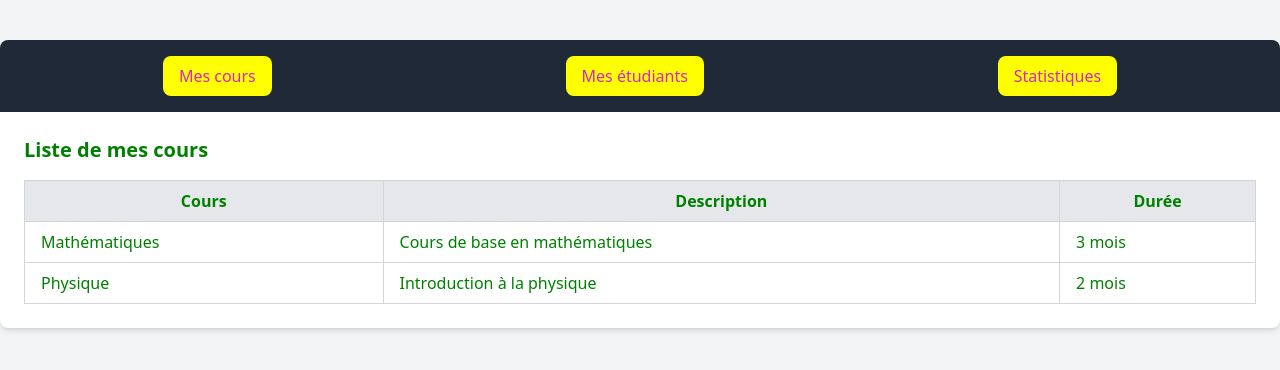
After one commit to kooutar/Youdemy, a PHP site: page /tmp.php in a window 1280 px wide. The commit adds this page. Shown: the top 370 px of the page. Run offline with PHP 8.4, Linux system fonts and the light colour scheme; some libraries are stand-ins or nearby versions.

Commit message:
ajoutCours

```diff
--- a/classes/db.php
+++ b/classes/db.php
@@ -1,11 +1,11 @@
 <?php
 
 class database {
-    private static ?database $instance = null; // Singleton instance de la classe database
-    private PDO $connection; // Connexion PDO
+    private static ?database $instance = null;
+    private PDO $connection;
 
     private function __construct() {
-        // Configuration de la connexion PDO
+
         $dsn = 'mysql:host=localhost;dbname=Youdemy';
         $username = 'root';
         $password = '';
@@ -25,15 +25,15 @@ class database {
         }
     }
 
-    // Méthode pour obtenir l'instance unique de la classe database
+
     public static function getInstance(): database {
         if (self::$instance === null) {
-            self::$instance = new self(); // Crée une nouvelle instance de la classe database
+            self::$instance = new self();
         }
         return self::$instance;
     }
 
-    // Méthode pour obtenir l'objet PDO
+
     public function getConnection(): PDO {
         return $this->connection;
     }
--- a/index.php
+++ b/index.php
@@ -24,7 +24,7 @@
 
                 <div class="flex items-center space-x-4">
                     <button class="px-4 py-2 rounded-lg bg-white hover:bg-gray-100">
-                        <a href="front/connexion.php"></a>Connexion
+                        <a href="front/connexion.php">Connexion</a>
                     </button>
                     <button class="px-4 py-2 rounded-lg bg-green-600 text-white hover:bg-green-700">
                        <a href="front/registre.php">Inscription</a>
--- /dev/null
+++ b/tmp.php
@@ -0,0 +1,133 @@
+<?php
+require_once 'classes/categorie.php';
+?>
+<!DOCTYPE html>
+<html lang="fr">
+<head>
+    <meta charset="UTF-8">
+    <meta name="viewport" content="width=device-width, initial-scale=1.0">
+    <title>Youdemy - Dashboard Professeur</title>
+    <script src="https://cdn.tailwindcss.com"></script>
+    <script src="https://cdnjs.cloudflare.com/ajax/libs/alpinejs/3.12.0/cdn.min.js" defer></script>
+    <style>
+        .hidden { display: none; }
+        .active-tab { background-color: red; color: red; }
+        body { background-color: blue; color: green; }
+        .tab-button { background-color: yellow; color:rgb(217, 37, 202); }
+        .tab-button:hover { background-color:rgb(42, 112, 211); }
+    </style>
+</head>
+<body class="bg-gray-100 font-sans leading-normal tracking-normal">
+
+<div class="container mx-auto mt-10">
+    <div class="bg-white shadow-md rounded-lg overflow-hidden">
+        <div class="flex justify-around bg-gray-800 text-white p-4">
+            <button class="tab-button active-tab px-4 py-2 rounded-lg" onclick="showTab('mesCours')">Mes cours</button>
+            <button class="tab-button px-4 py-2 rounded-lg" onclick="showTab('mesEtudiants')">Mes étudiants</button>
+            <button class="tab-button px-4 py-2 rounded-lg" onclick="showTab('statistiques')">Statistiques</button>
+        </div>
+
+        <div id="mesCours" class="tab-content p-6">
+            <h2 class="text-xl font-bold mb-4">Liste de mes cours</h2>
+            <table class="table-auto w-full border-collapse border border-gray-200">
+                <thead>
+                    <tr class="bg-gray-200">
+                        <th class="border border-gray-300 px-4 py-2">Cours</th>
+                        <th class="border border-gray-300 px-4 py-2">Description</th>
+                        <th class="border border-gray-300 px-4 py-2">Durée</th>
+                    </tr>
+                </thead>
+                <tbody>
+                    <!-- Remplir dynamiquement avec PHP -->
+                    <?php
+                    // Exemple de données - Remplacez avec une requête réelle à la base de données
+                    $cours = [
+                        ['nom' => 'Mathématiques', 'description' => 'Cours de base en mathématiques', 'duree' => '3 mois'],
+                        ['nom' => 'Physique', 'description' => 'Introduction à la physique', 'duree' => '2 mois']
+                    ];
+                    foreach ($cours as $c) {
+                        echo "<tr>
+                                <td class='border border-gray-300 px-4 py-2'>{$c['nom']}</td>
+                                <td class='border border-gray-300 px-4 py-2'>{$c['description']}</td>
+                                <td class='border border-gray-300 px-4 py-2'>{$c['duree']}</td>
+                              </tr>";
+                    }
+                    ?>
+                </tbody>
+            </table>
+        </div>
+
+        <div id="mesEtudiants" class="tab-content hidden p-6">
+            <h2 class="text-xl font-bold mb-4">Liste de mes étudiants</h2>
+            <table class="table-auto w-full border-collapse border border-gray-200">
+                <thead>
+                    <tr class="bg-gray-200">
+                        <th class="border border-gray-300 px-4 py-2">Nom</th>
+                        <th class="border border-gray-300 px-4 py-2">Email</th>
+                        <th class="border border-gray-300 px-4 py-2">Classe</th>
+                    </tr>
+                </thead>
+                <tbody>
+                    <!-- Remplir dynamiquement avec PHP -->
+                    <?php
+                    // Exemple de données - Remplacez avec une requête réelle à la base de données
+                    $etudiants = [
+                        ['nom' => 'Jean Dupont', 'email' => 'jean.dupont@example.com', 'classe' => '3e année'],
+                        ['nom' => 'Marie Curie', 'email' => 'marie.curie@example.com', 'classe' => '2e année']
+                    ];
+                    foreach ($etudiants as $e) {
+                        echo "<tr>
+                                <td class='border border-gray-300 px-4 py-2'>{$e['nom']}</td>
+                                <td class='border border-gray-300 px-4 py-2'>{$e['email']}</td>
+                                <td class='border border-gray-300 px-4 py-2'>{$e['classe']}</td>
+                              </tr>";
+                    }
+                    ?>
+                </tbody>
+            </table>
+        </div>
+
+        <div id="statistiques" class="tab-content hidden p-6">
+            <h2 class="text-xl font-bold mb-4">Statistiques</h2>
+            <div class="grid grid-cols-2 gap-4">
+                <div class="bg-gray-200 p-4 rounded-lg shadow">
+                    <h3 class="text-lg font-bold">Nombre total de cours</h3>
+                    <p class="text-2xl font-semibold">5</p>
+                </div>
+                <div class="bg-gray-200 p-4 rounded-lg shadow">
+                    <h3 class="text-lg font-bold">Nombre total d'étudiants</h3>
+                    <p class="text-2xl font-semibold">20</p>
+                </div>
+                <div class="bg-gray-200 p-4 rounded-lg shadow">
+                    <h3 class="text-lg font-bold">Taux de réussite moyen</h3>
+                    <p class="text-2xl font-semibold">85%</p>
+                </div>
+                <div class="bg-gray-200 p-4 rounded-lg shadow">
+                    <h3 class="text-lg font-bold">Cours les plus populaires</h3>
+                    <p class="text-2xl font-semibold">Mathématiques</p>
+                </div>
+            </div>
+        </div>
+    </div>
+</div>
+
+<script>
+    function showTab(tabId) {
+        // Masquer toutes les sections
+        document.querySelectorAll('.tab-content').forEach(content => {
+            content.classList.add('hidden');
+        });
+
+        // Afficher la section sélectionnée
+        document.getElementById(tabId).classList.remove('hidden');
+
+        // Mettre à jour les boutons d'onglet
+        document.querySelectorAll('.tab-button').forEach(button => {
+            button.classList.remove('active-tab');
+        });
+        event.target.classList.add('active-tab');
+    }
+</script>
+
+</body>
+</html>
```
Also changed, not shown: classes/Enseignant.php (+20 -10 lines), classes/cours.php (+4 -10 lines), classes/coursVedio.php (+44 -17 lines), front/pageProf.php (+52 -27 lines), traitement/traitementProf.php (added, +21 -0 lines), 5 other files.
